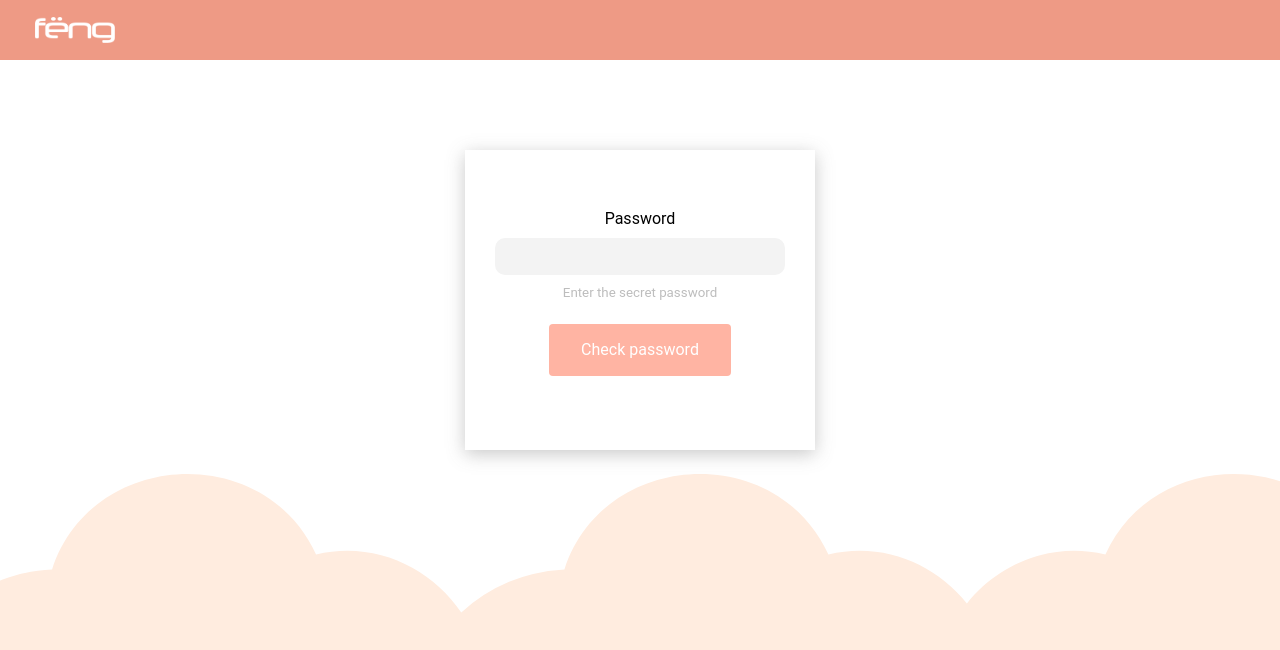
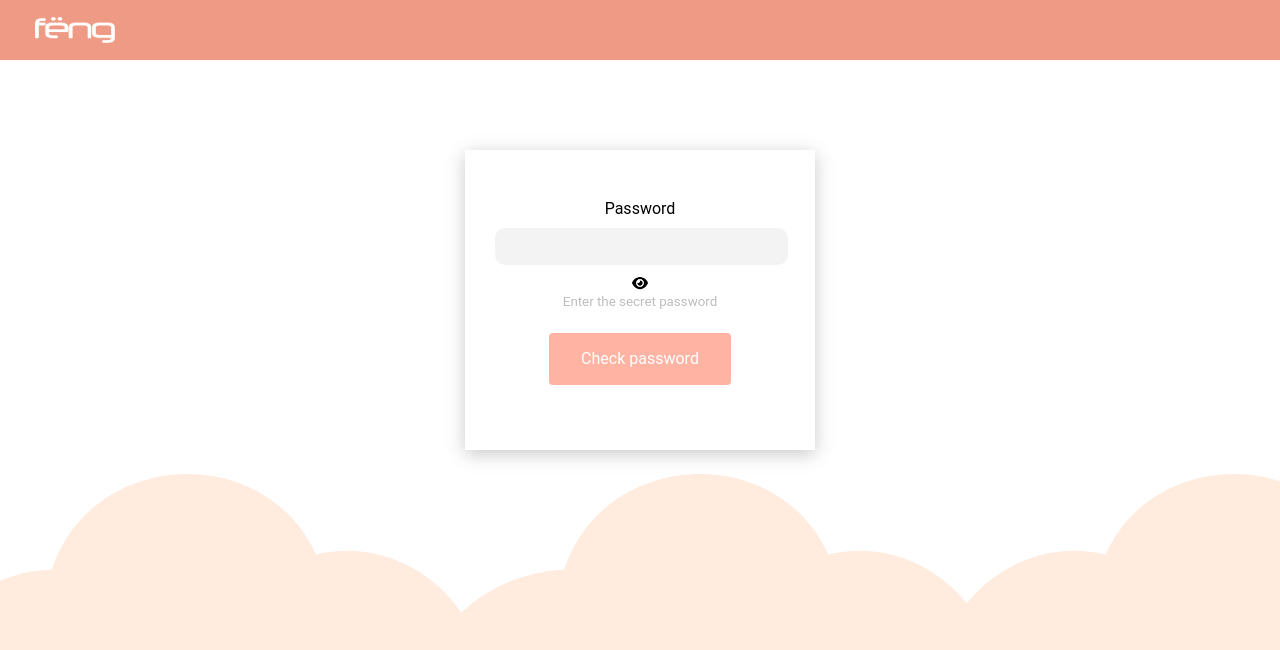
Before and after one commit to Marquesjob/password-checker, an Angular app: page /check in a window 1280 px wide. Shown: the top 650 px of the page. Built offline with nearby package versions, Linux system fonts and the light colour scheme.

Commit message:
feature mostrar senha

```diff
--- a/src/app/components/check/check.component.html
+++ b/src/app/components/check/check.component.html
@@ -1,6 +1,10 @@
 <form class="formGroupCheck">
     <label for="Password">Password</label>
-    <input type="text" id="password" type="password">
+    <div class="input-group">
+      <input type="text" id="password" type="{{ show ? 'text' : 'password' }}">
+      <img class="eye" [ngClass]="{'eye-closed': show === true}" (click)="showPass()" src="../../../assets/img/eye.svg" alt="">
+      <img class="eye" [ngClass]="{'eye-closed': show === false}" (click)="showPass()"src="../../../assets/img/eye-slash.svg" alt="">
+    </div>
     <small>Enter the secret password</small>
     <div class="button-container">
         <a class="button" target="_blank">Check password</a>
--- a/src/app/components/check/check.component.scss
+++ b/src/app/components/check/check.component.scss
@@ -25,4 +25,16 @@
         small {
             color: rgb(189, 189, 189);
         }
+
+        .input-group {
+          box-sizing: border-box;
+        }
+
+        .eye {
+          width: 16px;
+          cursor: pointer;
+          &.eye-closed {
+            display: none;
+          }
+        }
     }
--- a/src/app/components/check/check.component.ts
+++ b/src/app/components/check/check.component.ts
@@ -6,10 +6,14 @@ import { Component, OnInit } from '@angular/core';
   styleUrls: ['./check.component.scss']
 })
 export class CheckComponent implements OnInit {
+  show:boolean = false;
 
   constructor() { }
 
   ngOnInit(): void {
   }
 
+  showPass() {
+    this.show = !this.show;
+  }
 }
```
Also changed, not shown: src/assets/img/eye-slash.svg (added), src/assets/img/eye.svg (added).
